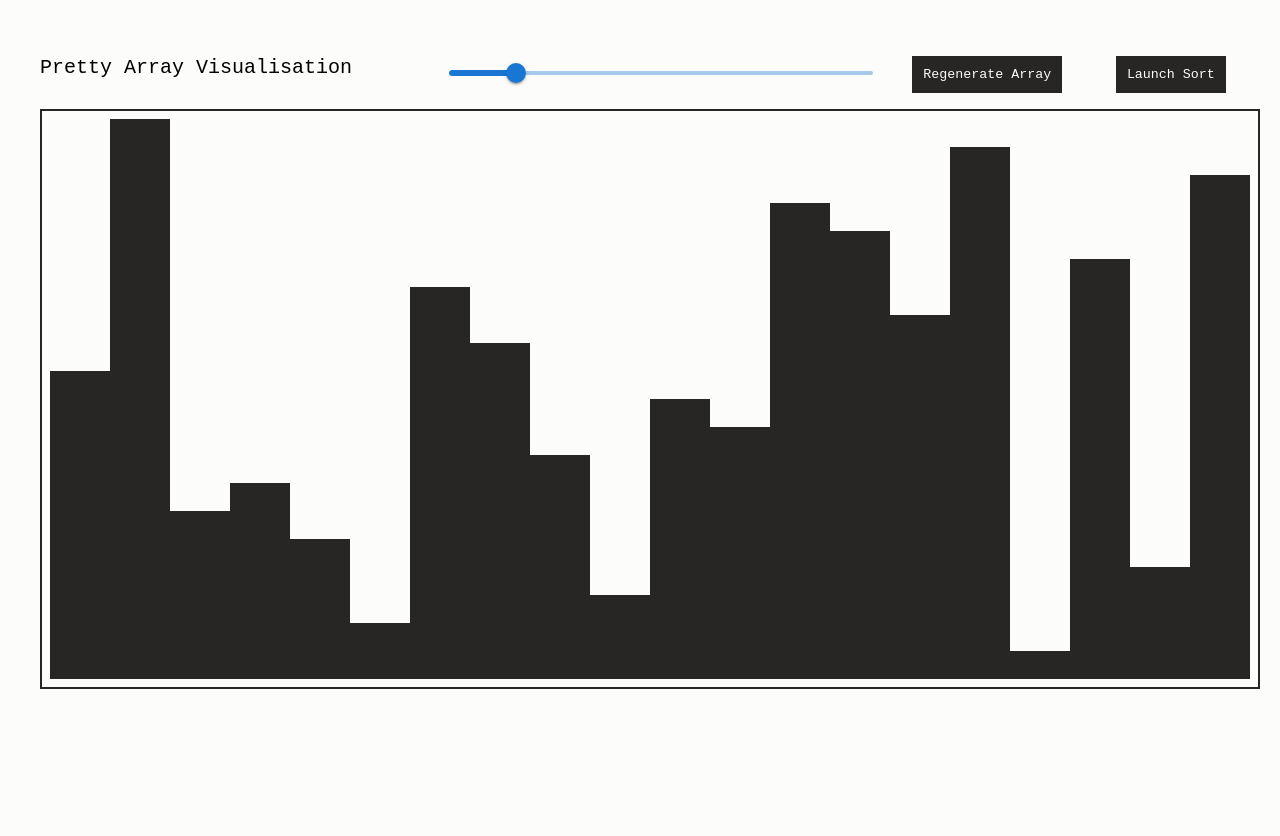
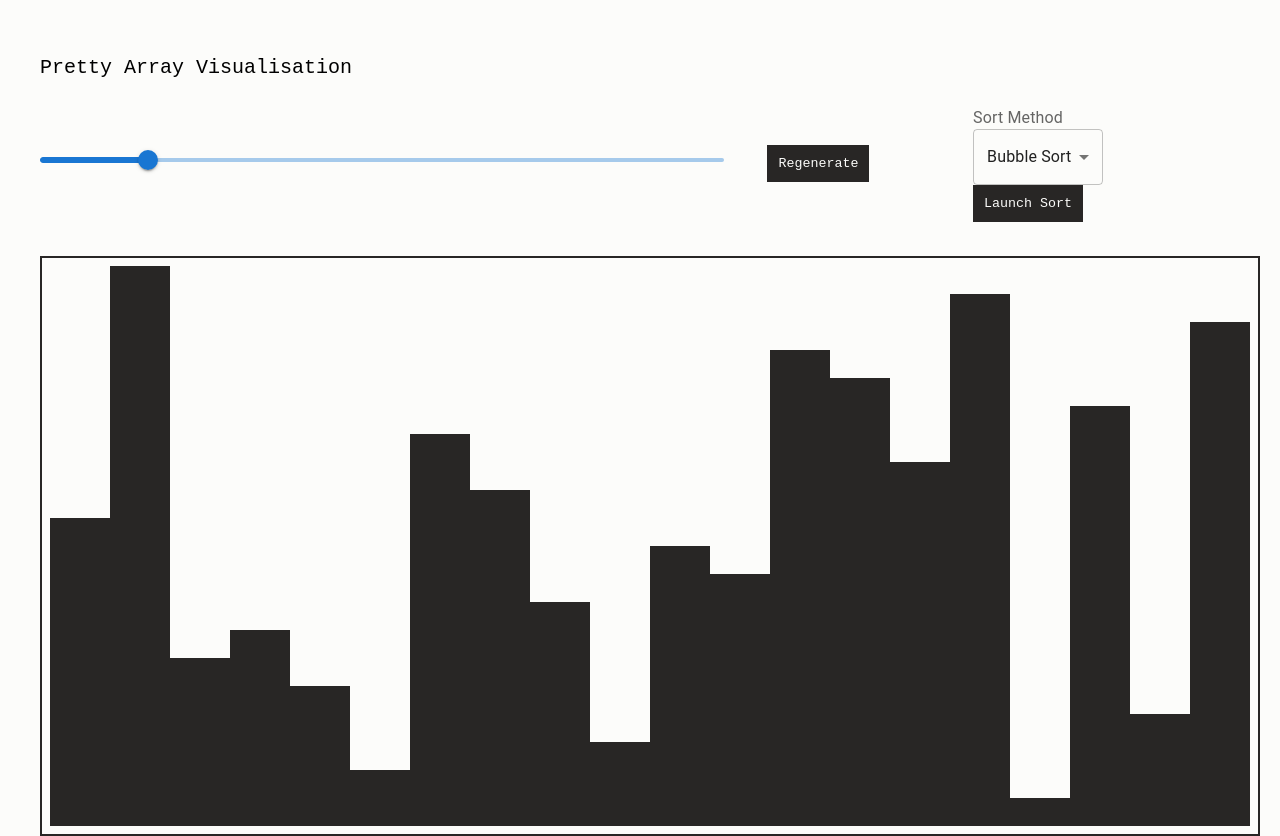
Before and after one commit to mrtnhwtt/AlgorithmVisualizer, a React (Create React App) app: page / in a window 1280 px wide. Before the commit the page ends 800 px from the top, so only its background shows below. Built offline with nearby package versions, Linux system fonts and the light colour scheme.

Commit message:
optimized running, working on steps counter and sort selection

```diff
--- a/src/App.css
+++ b/src/App.css
@@ -19,17 +19,18 @@ body {
     display: flex;
 }
 
-.nav-title {
+.nav-container {
     display: flex;
     justify-content: start;
     flex-wrap: wrap;
     width: 100%;
-    gap: 1vmin
+    gap: 1vmin;
+    flex-direction: column;
 }
 
 .App-title {
     font-family: 'Courier New', Courier, monospace;
-    font-size: 2.5vmin;
+    font-size: 2.5vh;
     flex-grow: 1;
 }
 
@@ -43,13 +44,17 @@ body {
 }
 
 .slider-container {
+    display: flex;
     flex-grow: 2;
     flex-basis: 50%;
+    gap: 5%
 }
 
 .button-container {
     flex-grow: 1;
 }
+
+@media screen and (max-width: 992px) {}
 
 main {
     margin-top: 2vmin;
--- a/src/App.jsx
+++ b/src/App.jsx
@@ -2,12 +2,15 @@ import React, { useState, useEffect, useReducer } from 'react';
 import './App.css';
 import ArrayBit from './components/ArrayBit/ArrayBit'
 import Button from './components/Button/Button'
-import { Slider } from '@mui/material';
+import { Slider, InputLabel, MenuItem, Select } from '@mui/material';
 
 function App() {
 
     const [r_array, setRArray] = useState([]);
     const [rangeValue, setRangeValue] = useState(20);
+    const [isRunning, setIsRunning] = useState(false);
+    const [sortMethod, setSortMethod] = useState(0);
+    const [steps, setSteps] = useState(0);
 
     const createUnsortedArray = () => {
         for (var array = [], i = 0; i < rangeValue; ++i) array[i] = i;
@@ -27,22 +30,39 @@ function App() {
 
     const BubbleSort = () => {
         let arr = [...r_array]
+        let step = 0
         for (let i = 0; i < arr.length; i++) {
             for (let j = 0; j < arr.length; j++) {
                 setTimeout(() => {
+                    step++
                     if (arr[j] > arr[j + 1]) {
                         let temp = arr[j];
                         arr[j] = arr[j + 1];
                         arr[j + 1] = temp;
+                        setRArray([...arr]);
                     }
-                    setRArray([...arr]);
-                }, 0.0001)
+                }, 0.00001)
             }
+        }
+        setSteps(step)
+    }
+
+    const handleSort = () => {
+        switch (sortMethod) {
+            case 0:
+                BubbleSort()
+                break;
+
+            default:
+                break;
         }
     }
 
+    const handleSelectSort = (event) => {
+        setSortMethod(event.target.value)
+    }
+
     const regenerateArray = () => {
-        console.log('regenerating')
         createUnsortedArray()
     };
 
@@ -61,7 +81,7 @@ function App() {
     return (
         <div className="App" >
             <header className="App-header" >
-                <div className="nav-title" >
+                <div className="nav-container" >
                     <div className="App-title" > Pretty Array Visualisation </div>
                     <div className="array-settings-container" >
                         <div className="slider-container" >
@@ -72,9 +92,27 @@ function App() {
                                 min={5}
                                 max={100}
                                 onChange={handleSliderUpdate}
-                            /> </div> <div className="button-container">
-                            <Button onClickAction={regenerateArray} > Regenerate Array </Button> </div> <div className="button-container" >
-                            <Button onClickAction={BubbleSort} > Launch Sort </Button> </div > </div> </div > </header> <main>
+                            />
+                            <div className="button-container">
+                                <Button onClickAction={regenerateArray}>Regenerate</Button> </div> <div className="button-container" >
+                            </div>
+                        </div>
+                        <div className="button-container">
+                            <InputLabel id="sort-select-label">Sort Method</InputLabel>
+                            <Select
+                                labelId="sort-select-label"
+                                id="sort-select"
+                                value={sortMethod}
+                                label="Sort Method"
+                                onChange={handleSelectSort}
+                            >
+                                <MenuItem value={0}>Bubble Sort</MenuItem>
+                            </Select>
+                            <Button onClickAction={handleSort} >Launch Sort</Button> </div>
+                    </div>
+                </div >
+            </header>
+            <main>
                 <div className="arrayHolder" > {
                     r_array.length !== 0 ? (
 
@@ -86,8 +124,9 @@ function App() {
                         })
                     ) : < div className='center-loading' > Loading... </div>
                 }
-
-                </div> </main > </div>
+                </div>
+            </main >
+        </div>
     );
 }
 
```
